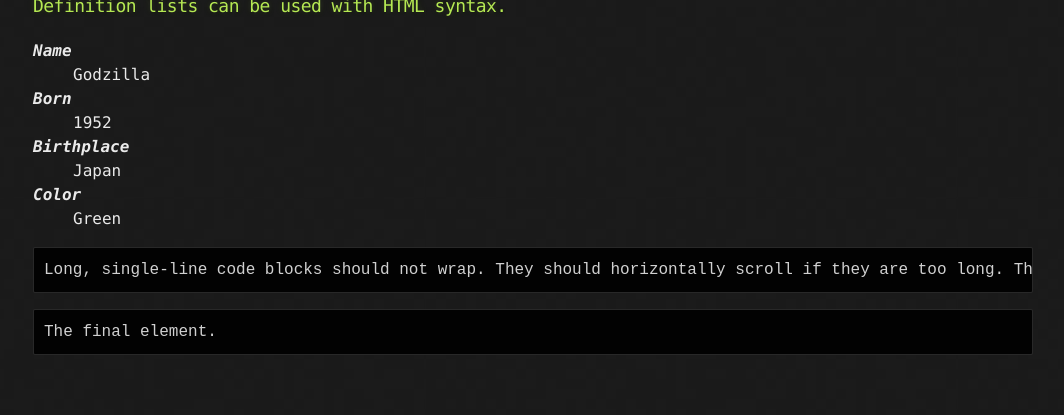
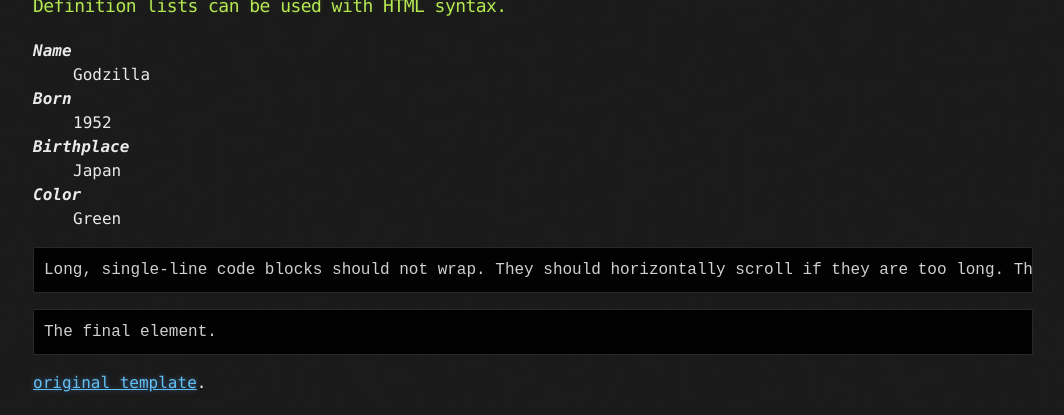
Before and after one commit to Soleeee6272/soleeee6272.github.io, a Jekyll site: the page built from index.md, in a window 1280 px wide and 900 px high, scrolled down 2509 px, cut to the strip 485-900 px from the top of the window. Shown: the whole strip, without its empty margins (107-1171 px from the left). Built offline with Jekyll 4.4.1, drawn with Linux system fonts in a browser that asks for light colours; before the commit the page ends 3369 px from its top, so only the background shows below that.

Commit message:
Update index.md

````diff
--- a/index.md
+++ b/index.md
@@ -123,3 +123,4 @@ Long, single-line code blocks should not wrap. They should horizontally scroll i
 ```
 The final element.
 ```
+[original template](https://github.com/pages-themes/hacker).
````
